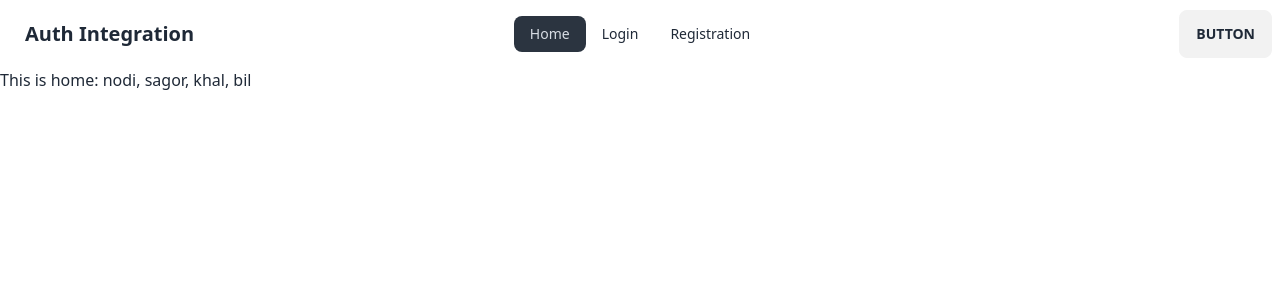
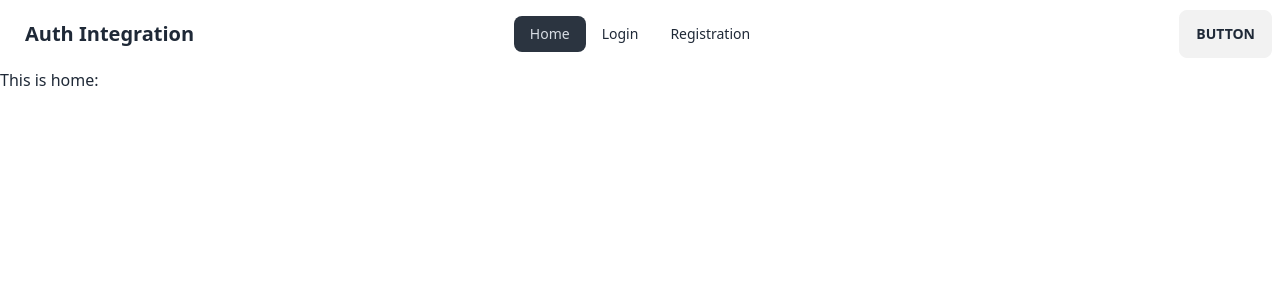
Before and after one commit to shamshul-haque/m9-practice, a React (Vite) app in the folder auth-integration/: page / in a window 1280 px wide. Shown: the top 300 px of the page. Built offline with nearby package versions, Linux system fonts and the light colour scheme.

Commit message:
create and signIn user by firebase

```diff
--- a/auth-integration/src/components/Home.jsx
+++ b/auth-integration/src/components/Home.jsx
@@ -1,13 +1,7 @@
-import { useContext } from "react";
-import { AuthContext } from "../provider/AuthProvider";
-
 const Home = () => {
-  const authInfo = useContext(AuthContext);
-  console.log(authInfo);
-
   return (
     <div>
-      <h1>This is home: {authInfo.name}</h1>
+      <h1>This is home:</h1>
     </div>
   );
 };
--- a/auth-integration/src/components/Login.jsx
+++ b/auth-integration/src/components/Login.jsx
@@ -1,12 +1,25 @@
 /* eslint-disable react/no-unescaped-entities */
+import { useContext } from "react";
 import { Link } from "react-router-dom";
+import { AuthContext } from "../provider/AuthProvider";
 
 const Login = () => {
+  const { signInUser } = useContext(AuthContext);
+
   const handleLogin = (e) => {
     e.preventDefault();
     const email = e.target.email.value;
     const password = e.target.password.value;
     console.log(email, password);
+
+    // sign in user
+    signInUser(email, password)
+      .then((result) => {
+        console.log(result.user);
+      })
+      .catch((error) => {
+        console.log(error);
+      });
   };
 
   return (
--- a/auth-integration/src/components/Register.jsx
+++ b/auth-integration/src/components/Register.jsx
@@ -1,12 +1,25 @@
+import { useContext } from "react";
 import { Link } from "react-router-dom";
+import { AuthContext } from "../provider/AuthProvider";
 
 const Register = () => {
+  const { createUser } = useContext(AuthContext);
+
   const handleRegistration = (e) => {
     e.preventDefault();
     const name = e.target.name.value;
     const email = e.target.email.value;
     const password = e.target.password.value;
     console.log(name, email, password);
+
+    // create user
+    createUser(email, password)
+      .then((result) => {
+        console.log(result.user);
+      })
+      .catch((error) => {
+        console.log(error);
+      });
   };
 
   return (
--- a/auth-integration/src/main.jsx
+++ b/auth-integration/src/main.jsx
@@ -2,7 +2,7 @@ import React from "react";
 import ReactDOM from "react-dom/client";
 import { createBrowserRouter, RouterProvider } from "react-router-dom";
 import Home from "./components/Home";
-import Login from "./components/Login.1";
+import Login from "./components/Login";
 import Register from "./components/Register";
 import Root from "./components/Root";
 import "./index.css";
--- a/auth-integration/src/provider/AuthProvider.jsx
+++ b/auth-integration/src/provider/AuthProvider.jsx
@@ -1,10 +1,28 @@
+import {
+  createUserWithEmailAndPassword,
+  signInWithEmailAndPassword,
+} from "firebase/auth";
 import PropTypes from "prop-types";
-import { createContext } from "react";
+import { createContext, useState } from "react";
+import auth from "../firebase/firebase.config";
 
 export const AuthContext = createContext(null);
 
 const AuthProvider = ({ children }) => {
-  const authInfo = { name: "nodi, sagor, khal, bil" };
+  const [user, setUser] = useState(null);
+
+  // create user
+  const createUser = (email, password) => {
+    return createUserWithEmailAndPassword(auth, email, password);
+  };
+
+  // signIn user
+  const signInUser = (email, password) => {
+    return signInWithEmailAndPassword(auth, email, password);
+  };
+
+  const authInfo = { user, createUser, signInUser };
+
   return (
     <AuthContext.Provider value={authInfo}>{children}</AuthContext.Provider>
   );
```
